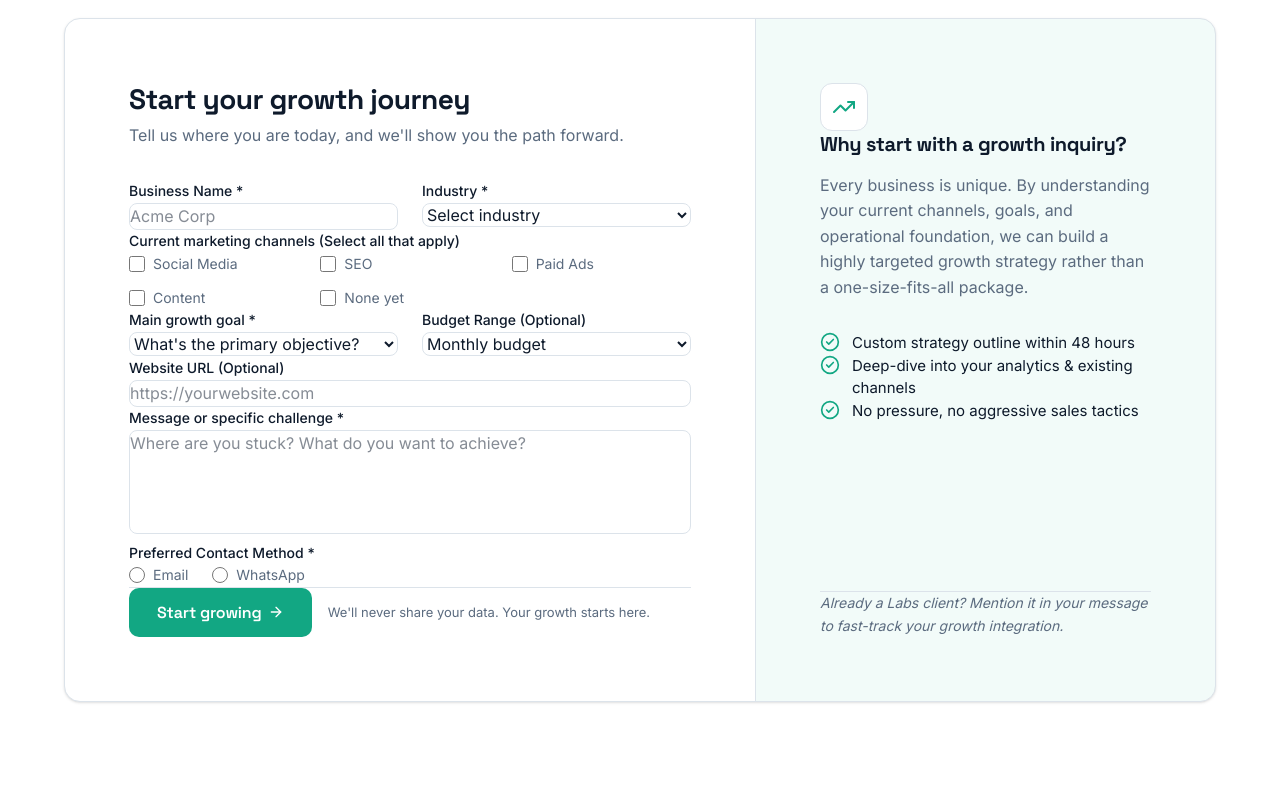
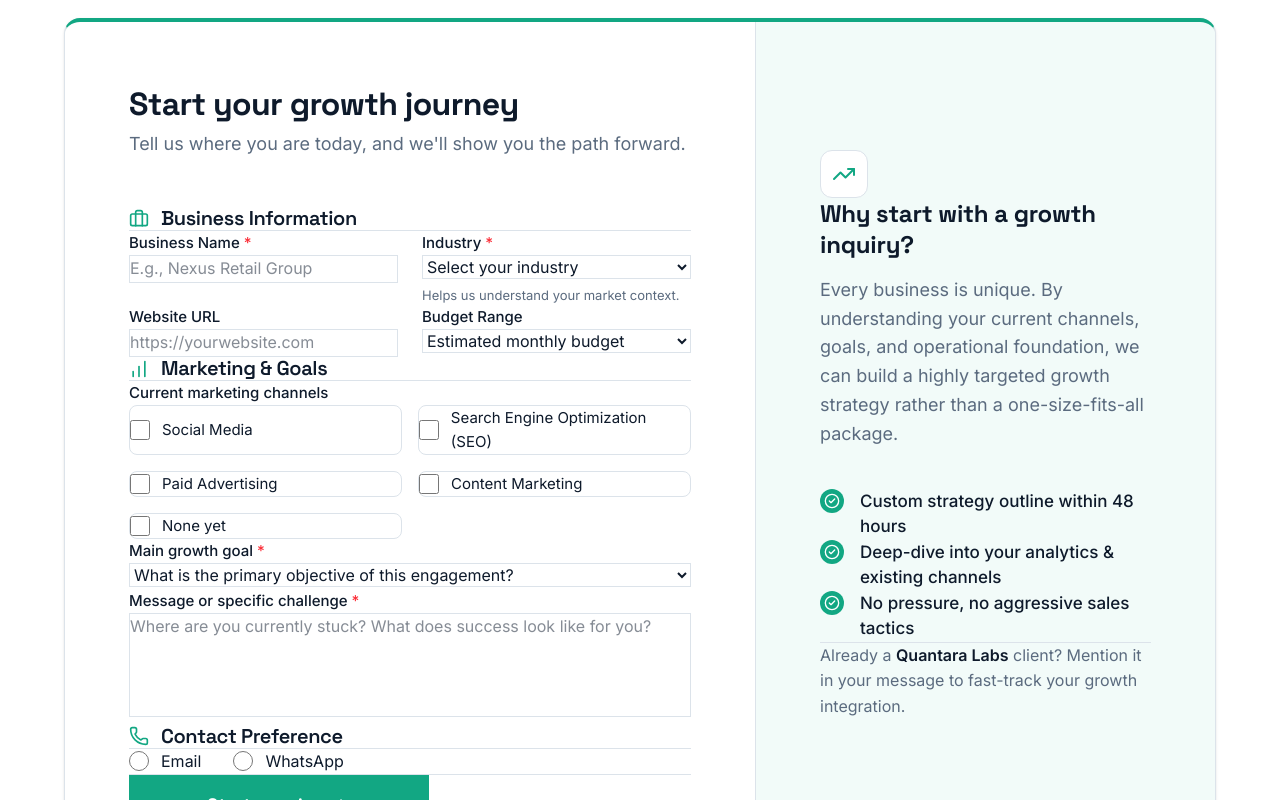
Before and after one commit to QuantaraLabs-SL/officialWeb, a Next.js app: page /social in a window 1280 px wide. Shown: the part 2580-3380 px from the top of the page. Built offline with nearby package versions, Linux system fonts and the light colour scheme.

Commit message:
Optimize Growth Form layout and connect hero CTA smooth scroll

```diff
--- a/src/app/social/GrowthForm.tsx
+++ b/src/app/social/GrowthForm.tsx
@@ -2,7 +2,7 @@
 
 import { useState } from "react";
 import { Button } from "@/components/ui/button";
-import { CheckCircle2, ArrowRight, TrendingUp } from "lucide-react";
+import { CheckCircle2, ArrowRight, TrendingUp, Briefcase, BarChart, Phone } from "lucide-react";
 
 export function GrowthForm() {
   const [status, setStatus] = useState<"idle" | "submitting" | "success">("idle");
@@ -20,7 +20,7 @@ export function GrowthForm() {
     return (
       <div
         className="rounded-2xl border border-[var(--color-line)] bg-white shadow-sm flex flex-col items-center justify-center text-center"
-        style={{ padding: "clamp(3rem, 5vw, 4rem)", minHeight: "400px" }}
+        style={{ padding: "clamp(3rem, 5vw, 4rem)", minHeight: "400px", borderLeft: "4px solid var(--color-teal)" }}
       >
         <div className="w-16 h-16 rounded-full flex items-center justify-center mb-6" style={{ backgroundColor: "rgba(18, 167, 131, 0.1)", color: "var(--color-teal)" }}>
           <CheckCircle2 className="w-8 h-8" />
@@ -38,43 +38,54 @@ export function GrowthForm() {
   return (
     <div
       className="rounded-2xl border border-[var(--color-line)] bg-white shadow-sm overflow-hidden"
+      style={{ borderTop: "4px solid var(--color-teal)" }}
     >
-      <div className="grid md:grid-cols-[1.5fr_1fr] h-full">
+      <div className="grid lg:grid-cols-[1.5fr_1fr] h-full">
         {/* Form Side */}
-        <div style={{ padding: "clamp(2rem, 5vw, 4rem)" }}>
-          <h3 style={{ fontFamily: "var(--font-display)", fontSize: "1.75rem", fontWeight: 700, color: "var(--color-ink)", marginBottom: "0.5rem" }}>
+        <div style={{ padding: "clamp(2.5rem, 5vw, 4rem)" }}>
+          <h3 style={{ fontFamily: "var(--font-display)", fontSize: "2rem", fontWeight: 700, color: "var(--color-ink)", marginBottom: "0.5rem", letterSpacing: "-0.02em" }}>
             Start your growth journey
           </h3>
-          <p style={{ fontFamily: "var(--font-sans)", fontSize: "1rem", color: "var(--color-slate)", marginBottom: "2rem" }}>
+          <p style={{ fontFamily: "var(--font-sans)", fontSize: "1.125rem", color: "var(--color-slate)", marginBottom: "3rem" }}>
             Tell us where you are today, and we'll show you the path forward.
           </p>
 
-          <form onSubmit={handleSubmit} className="space-y-6">
+          <form onSubmit={handleSubmit} className="space-y-12">
+
+            {/* Section 1: Business Information */}
+            <div className="space-y-6">
+              <div className="flex items-center gap-3 border-b border-[var(--color-line)] pb-3">
+                <Briefcase className="w-5 h-5" style={{ color: "var(--color-teal)" }} />
+                <h4 style={{ fontFamily: "var(--font-display)", fontSize: "1.25rem", fontWeight: 600, color: "var(--color-ink)" }}>
+                  Business Information
+                </h4>
+              </div>
+
               <div className="grid md:grid-cols-2 gap-6">
                 <div className="space-y-2">
-                <label className="block" style={{ fontFamily: "var(--font-sans)", fontSize: "0.875rem", fontWeight: 500, color: "var(--color-ink)" }}>
-                  Business Name *
+                  <label className="block" style={{ fontFamily: "var(--font-sans)", fontSize: "0.9375rem", fontWeight: 500, color: "var(--color-ink)" }}>
+                    Business Name <span className="text-red-500">*</span>
                   </label>
                   <input
                     required
                     type="text"
-                  className="w-full px-4 py-3 rounded-lg border border-[var(--color-line)] focus:outline-none focus:border-[var(--color-teal)] transition-colors"
-                  placeholder="Acme Corp"
+                    className="w-full px-4 py-3 rounded-none border border-[var(--color-line)] focus:outline-none focus:border-[var(--color-teal)] focus:ring-1 focus:ring-[var(--color-teal)] transition-colors"
+                    placeholder="E.g., Nexus Retail Group"
                     style={{ fontFamily: "var(--font-sans)", fontSize: "1rem", backgroundColor: "var(--color-paper)", color: "var(--color-ink)" }}
                   />
                 </div>
 
                 <div className="space-y-2">
-                <label className="block" style={{ fontFamily: "var(--font-sans)", fontSize: "0.875rem", fontWeight: 500, color: "var(--color-ink)" }}>
-                  Industry *
+                  <label className="block" style={{ fontFamily: "var(--font-sans)", fontSize: "0.9375rem", fontWeight: 500, color: "var(--color-ink)" }}>
+                    Industry <span className="text-red-500">*</span>
                   </label>
                   <select
                     required
                     defaultValue=""
-                  className="w-full px-4 py-3 rounded-lg border border-[var(--color-line)] focus:outline-none focus:border-[var(--color-teal)] transition-colors"
+                    className="w-full px-4 py-3 rounded-none border border-[var(--color-line)] focus:outline-none focus:border-[var(--color-teal)] focus:ring-1 focus:ring-[var(--color-teal)] transition-colors"
                     style={{ fontFamily: "var(--font-sans)", fontSize: "1rem", backgroundColor: "var(--color-paper)", color: "var(--color-ink)" }}
                   >
-                  <option value="" disabled>Select industry</option>
+                    <option value="" disabled>Select your industry</option>
                     <option value="Retail">Retail</option>
                     <option value="Logistics">Logistics</option>
                     <option value="Manufacturing">Manufacturing</option>
@@ -82,18 +93,61 @@ export function GrowthForm() {
                     <option value="E-commerce">E-commerce</option>
                     <option value="Other">Other</option>
                   </select>
+                  <p style={{ fontFamily: "var(--font-sans)", fontSize: "0.8125rem", color: "var(--color-slate)", marginTop: "0.25rem" }}>
+                    Helps us understand your market context.
+                  </p>
                 </div>
               </div>
 
+              <div className="grid md:grid-cols-2 gap-6">
+                <div className="space-y-2">
+                  <label className="block" style={{ fontFamily: "var(--font-sans)", fontSize: "0.9375rem", fontWeight: 500, color: "var(--color-ink)" }}>
+                    Website URL
+                  </label>
+                  <input
+                    type="url"
+                    className="w-full px-4 py-3 rounded-none border border-[var(--color-line)] focus:outline-none focus:border-[var(--color-teal)] focus:ring-1 focus:ring-[var(--color-teal)] transition-colors"
+                    placeholder="https://yourwebsite.com"
+                    style={{ fontFamily: "var(--font-sans)", fontSize: "1rem", backgroundColor: "var(--color-paper)", color: "var(--color-ink)" }}
+                  />
+                </div>
+                <div className="space-y-2">
+                  <label className="block" style={{ fontFamily: "var(--font-sans)", fontSize: "0.9375rem", fontWeight: 500, color: "var(--color-ink)" }}>
+                    Budget Range
+                  </label>
+                  <select
+                    defaultValue=""
+                    className="w-full px-4 py-3 rounded-none border border-[var(--color-line)] focus:outline-none focus:border-[var(--color-teal)] focus:ring-1 focus:ring-[var(--color-teal)] transition-colors"
+                    style={{ fontFamily: "var(--font-sans)", fontSize: "1rem", backgroundColor: "var(--color-paper)", color: "var(--color-ink)" }}
+                  >
+                    <option value="" disabled>Estimated monthly budget</option>
+                    <option value="Under $500">Under $500</option>
+                    <option value="$500 - $2,000">$500 – $2,000</option>
+                    <option value="$2,000 - $5,000">$2,000 – $5,000</option>
+                    <option value="$5,000+">$5,000+</option>
+                  </select>
+                </div>
+              </div>
+            </div>
+
+            {/* Section 2: Marketing & Goals */}
+            <div className="space-y-6">
+              <div className="flex items-center gap-3 border-b border-[var(--color-line)] pb-3">
+                <BarChart className="w-5 h-5" style={{ color: "var(--color-teal)" }} />
+                <h4 style={{ fontFamily: "var(--font-display)", fontSize: "1.25rem", fontWeight: 600, color: "var(--color-ink)" }}>
+                  Marketing & Goals
+                </h4>
+              </div>
+
               <div className="space-y-3">
-              <label className="block" style={{ fontFamily: "var(--font-sans)", fontSize: "0.875rem", fontWeight: 500, color: "var(--color-ink)" }}>
-                Current marketing channels (Select all that apply)
+                <label className="block" style={{ fontFamily: "var(--font-sans)", fontSize: "0.9375rem", fontWeight: 500, color: "var(--color-ink)" }}>
+                  Current marketing channels
                 </label>
-              <div className="grid grid-cols-2 md:grid-cols-3 gap-3">
-                {['Social Media', 'SEO', 'Paid Ads', 'Content', 'None yet'].map(channel => (
-                  <label key={channel} className="flex items-center gap-2 cursor-pointer group">
-                    <input type="checkbox" className="w-4 h-4 rounded border-[var(--color-line)] text-[var(--color-teal)] focus:ring-[var(--color-teal)]" />
-                    <span style={{ fontFamily: "var(--font-sans)", fontSize: "0.875rem", color: "var(--color-slate)" }} className="group-hover:text-[var(--color-ink)] transition-colors">
+                <div className="grid grid-cols-1 md:grid-cols-2 gap-4">
+                  {['Social Media', 'Search Engine Optimization (SEO)', 'Paid Advertising', 'Content Marketing', 'None yet'].map(channel => (
+                    <label key={channel} className="flex items-center gap-3 cursor-pointer group p-3 rounded-lg border border-[var(--color-line)] hover:border-[var(--color-teal)] transition-colors bg-[var(--color-paper)]">
+                      <input type="checkbox" className="w-5 h-5 rounded-sm border border-[var(--color-line)] text-[var(--color-teal)] focus:ring-[var(--color-teal)] cursor-pointer" />
+                      <span style={{ fontFamily: "var(--font-sans)", fontSize: "0.9375rem", color: "var(--color-ink)" }}>
                         {channel}
                       </span>
                     </label>
@@ -101,103 +155,88 @@ export function GrowthForm() {
                 </div>
               </div>
 
-            <div className="grid md:grid-cols-2 gap-6">
               <div className="space-y-2">
-                <label className="block" style={{ fontFamily: "var(--font-sans)", fontSize: "0.875rem", fontWeight: 500, color: "var(--color-ink)" }}>
-                  Main growth goal *
+                <label className="block" style={{ fontFamily: "var(--font-sans)", fontSize: "0.9375rem", fontWeight: 500, color: "var(--color-ink)" }}>
+                  Main growth goal <span className="text-red-500">*</span>
                 </label>
                 <select
                   required
                   defaultValue=""
-                  className="w-full px-4 py-3 rounded-lg border border-[var(--color-line)] focus:outline-none focus:border-[var(--color-teal)] transition-colors"
+                  className="w-full px-4 py-3 rounded-none border border-[var(--color-line)] focus:outline-none focus:border-[var(--color-teal)] focus:ring-1 focus:ring-[var(--color-teal)] transition-colors"
                   style={{ fontFamily: "var(--font-sans)", fontSize: "1rem", backgroundColor: "var(--color-paper)", color: "var(--color-ink)" }}
                 >
-                  <option value="" disabled>What's the primary objective?</option>
-                  <option value="Brand Awareness">Brand Awareness</option>
-                  <option value="Lead Generation">Lead Generation</option>
-                  <option value="Sales">Sales</option>
-                  <option value="Customer Retention">Customer Retention</option>
+                  <option value="" disabled>What is the primary objective of this engagement?</option>
+                  <option value="Brand Awareness">Increase Brand Awareness</option>
+                  <option value="Lead Generation">Drive Qualified Leads</option>
+                  <option value="Sales">Boost Direct Sales</option>
+                  <option value="Customer Retention">Improve Customer Retention</option>
                 </select>
-              </div>
-              <div className="space-y-2">
-                <label className="block" style={{ fontFamily: "var(--font-sans)", fontSize: "0.875rem", fontWeight: 500, color: "var(--color-ink)" }}>
-                  Budget Range (Optional)
-                </label>
-                <select
-                  defaultValue=""
-                  className="w-full px-4 py-3 rounded-lg border border-[var(--color-line)] focus:outline-none focus:border-[var(--color-teal)] transition-colors"
-                  style={{ fontFamily: "var(--font-sans)", fontSize: "1rem", backgroundColor: "var(--color-paper)", color: "var(--color-ink)" }}
-                >
-                  <option value="" disabled>Monthly budget</option>
-                  <option value="Under $500">Under $500</option>
-                  <option value="$500 - $2,000">$500 – $2,000</option>
-                  <option value="$2,000 - $5,000">$2,000 – $5,000</option>
-                  <option value="$5,000+">$5,000+</option>
-                </select>
-              </div>
               </div>
 
               <div className="space-y-2">
-              <label className="block" style={{ fontFamily: "var(--font-sans)", fontSize: "0.875rem", fontWeight: 500, color: "var(--color-ink)" }}>
-                Website URL (Optional)
-              </label>
-              <input
-                type="url"
-                className="w-full px-4 py-3 rounded-lg border border-[var(--color-line)] focus:outline-none focus:border-[var(--color-teal)] transition-colors"
-                placeholder="https://yourwebsite.com"
-                style={{ fontFamily: "var(--font-sans)", fontSize: "1rem", backgroundColor: "var(--color-paper)", color: "var(--color-ink)" }}
-              />
-            </div>
-
-            <div className="space-y-2">
-              <label className="block" style={{ fontFamily: "var(--font-sans)", fontSize: "0.875rem", fontWeight: 500, color: "var(--color-ink)" }}>
-                Message or specific challenge *
+                <label className="block" style={{ fontFamily: "var(--font-sans)", fontSize: "0.9375rem", fontWeight: 500, color: "var(--color-ink)" }}>
+                  Message or specific challenge <span className="text-red-500">*</span>
                 </label>
                 <textarea
                   required
                   rows={4}
-                className="w-full px-4 py-3 rounded-lg border border-[var(--color-line)] focus:outline-none focus:border-[var(--color-teal)] transition-colors resize-none"
-                placeholder="Where are you stuck? What do you want to achieve?"
+                  className="w-full px-4 py-3 rounded-none border border-[var(--color-line)] focus:outline-none focus:border-[var(--color-teal)] focus:ring-1 focus:ring-[var(--color-teal)] transition-colors resize-none"
+                  placeholder="Where are you currently stuck? What does success look like for you?"
                   style={{ fontFamily: "var(--font-sans)", fontSize: "1rem", backgroundColor: "var(--color-paper)", color: "var(--color-ink)" }}
                 />
               </div>
+            </div>
 
-            <div className="space-y-3 pb-2">
-              <label className="block" style={{ fontFamily: "var(--font-sans)", fontSize: "0.875rem", fontWeight: 500, color: "var(--color-ink)" }}>
-                Preferred Contact Method *
-              </label>
-              <div className="flex gap-6">
-                <label className="flex items-center gap-2 cursor-pointer group">
-                  <input required type="radio" name="contact" value="Email" className="w-4 h-4 border-[var(--color-line)] text-[var(--color-teal)] focus:ring-[var(--color-teal)] bg-[var(--color-paper)]" />
-                  <span style={{ fontFamily: "var(--font-sans)", fontSize: "0.875rem", color: "var(--color-slate)" }} className="group-hover:text-[var(--color-ink)] transition-colors">
+            {/* Section 3: Contact Details */}
+            <div className="space-y-6">
+              <div className="flex items-center gap-3 border-b border-[var(--color-line)] pb-3">
+                <Phone className="w-5 h-5" style={{ color: "var(--color-teal)" }} />
+                <h4 style={{ fontFamily: "var(--font-display)", fontSize: "1.25rem", fontWeight: 600, color: "var(--color-ink)" }}>
+                  Contact Preference
+                </h4>
+              </div>
+
+              <div className="flex gap-8">
+                <label className="flex items-center gap-3 cursor-pointer group">
+                  <input required type="radio" name="contact" value="Email" className="w-5 h-5 border-[var(--color-line)] text-[var(--color-teal)] focus:ring-[var(--color-teal)] bg-[var(--color-paper)] cursor-pointer" />
+                  <span style={{ fontFamily: "var(--font-sans)", fontSize: "1rem", color: "var(--color-ink)" }}>
                     Email
                   </span>
                 </label>
-                <label className="flex items-center gap-2 cursor-pointer group">
-                  <input required type="radio" name="contact" value="WhatsApp" className="w-4 h-4 border-[var(--color-line)] text-[var(--color-teal)] focus:ring-[var(--color-teal)] bg-[var(--color-paper)]" />
-                  <span style={{ fontFamily: "var(--font-sans)", fontSize: "0.875rem", color: "var(--color-slate)" }} className="group-hover:text-[var(--color-ink)] transition-colors">
+                <label className="flex items-center gap-3 cursor-pointer group">
+                  <input required type="radio" name="contact" value="WhatsApp" className="w-5 h-5 border-[var(--color-line)] text-[var(--color-teal)] focus:ring-[var(--color-teal)] bg-[var(--color-paper)] cursor-pointer" />
+                  <span style={{ fontFamily: "var(--font-sans)", fontSize: "1rem", color: "var(--color-ink)" }}>
                     WhatsApp
                   </span>
                 </label>
               </div>
             </div>
 
-            <div className="flex flex-col sm:flex-row sm:items-center gap-4 pt-4 border-t border-[var(--color-line)]">
+            <div className="pt-8 border-t border-[var(--color-line)]">
               <Button
                 type="submit"
                 size="lg"
                 disabled={status === "submitting"}
+                className="group"
                 style={{
                   backgroundColor: "var(--color-teal)",
                   color: "white",
                   opacity: status === "submitting" ? 0.7 : 1,
-                  minWidth: "160px"
+                  padding: "1rem 2rem",
+                  width: "100%",
+                  maxWidth: "300px",
+                  fontSize: "1.125rem",
+                  borderRadius: "0", // the prompt requested "rounded-none"
+                  display: "inline-flex",
+                  alignItems: "center",
+                  justifyContent: "center",
+                  transition: "background-color 0.2s ease"
                 }}
               >
                 {status === "submitting" ? "Submitting..." : "Start growing"}
-                {status !== "submitting" && <ArrowRight className="ml-2 w-4 h-4" />}
+                {status !== "submitting" && <ArrowRight className="ml-2 w-5 h-5 transition-transform group-hover:translate-x-1" />}
               </Button>
-              <p style={{ fontFamily: "var(--font-sans)", fontSize: "0.8125rem", color: "var(--color-slate)" }}>
+              <p style={{ fontFamily: "var(--font-sans)", fontSize: "0.875rem", color: "var(--color-slate)", marginTop: "1rem" }}>
                 We'll never share your data. Your growth starts here.
               </p>
             </div>
@@ -206,44 +245,46 @@ export function GrowthForm() {
 
         {/* Value Prop / Info Side */}
         <div
-          className="hidden md:flex flex-col justify-between"
+          className="hidden lg:flex flex-col"
           style={{
-            padding: "clamp(2rem, 5vw, 4rem)",
+            padding: "clamp(2.5rem, 5vw, 4rem)",
             backgroundColor: "rgba(18, 167, 131, 0.05)",
             borderLeft: "1px solid var(--color-line)"
           }}
         >
-          <div>
+          <div className="sticky top-32">
             <div className="w-12 h-12 rounded-xl flex items-center justify-center mb-6" style={{ backgroundColor: "var(--color-paper)", border: "1px solid var(--color-line)", color: "var(--color-teal)" }}>
               <TrendingUp className="w-6 h-6" />
             </div>
-            <h4 style={{ fontFamily: "var(--font-display)", fontSize: "1.25rem", fontWeight: 700, color: "var(--color-ink)", marginBottom: "1rem", lineHeight: 1.3 }}>
+            <h4 style={{ fontFamily: "var(--font-display)", fontSize: "1.5rem", fontWeight: 700, color: "var(--color-ink)", marginBottom: "1rem", lineHeight: 1.3, letterSpacing: "-0.01em" }}>
               Why start with a growth inquiry?
             </h4>
-            <p style={{ fontFamily: "var(--font-sans)", fontSize: "1rem", color: "var(--color-slate)", lineHeight: 1.6, marginBottom: "2rem" }}>
+            <p style={{ fontFamily: "var(--font-sans)", fontSize: "1.125rem", color: "var(--color-slate)", lineHeight: 1.6, marginBottom: "2.5rem" }}>
               Every business is unique. By understanding your current channels, goals, and operational foundation, we can build a highly targeted growth strategy rather than a one-size-fits-all package.
             </p>
 
-            <ul className="space-y-4">
+            <ul className="space-y-6">
               {[
                 "Custom strategy outline within 48 hours",
                 "Deep-dive into your analytics & existing channels",
                 "No pressure, no aggressive sales tactics",
               ].map((item, i) => (
-                <li key={i} className="flex gap-3 items-start">
-                  <CheckCircle2 className="w-5 h-5 shrink-0 mt-0.5" style={{ color: "var(--color-teal)" }} />
-                  <span style={{ fontFamily: "var(--font-sans)", fontSize: "0.9375rem", color: "var(--color-ink)", lineHeight: 1.5 }}>
+                <li key={i} className="flex gap-4 items-start">
+                  <div className="w-6 h-6 rounded-full flex items-center justify-center shrink-0 mt-0.5" style={{ backgroundColor: "var(--color-teal)" }}>
+                    <CheckCircle2 className="w-4 h-4 text-white" />
+                  </div>
+                  <span style={{ fontFamily: "var(--font-sans)", fontSize: "1.0625rem", color: "var(--color-ink)", lineHeight: 1.5, fontWeight: 500 }}>
                     {item}
                   </span>
                 </li>
               ))}
             </ul>
-          </div>
 
             <div className="mt-12 pt-8 border-t border-[var(--color-line)]">
-            <p style={{ fontFamily: "var(--font-sans)", fontSize: "0.875rem", color: "var(--color-slate)", fontStyle: "italic" }}>
-              Already a Labs client? Mention it in your message to fast-track your growth integration.
+              <p style={{ fontFamily: "var(--font-sans)", fontSize: "1rem", color: "var(--color-slate)", lineHeight: 1.6 }}>
+                Already a <span style={{ color: "var(--color-ink)", fontWeight: 600 }}>Quantara Labs</span> client? Mention it in your message to fast-track your growth integration.
               </p>
+            </div>
           </div>
         </div>
       </div>
```
Also changed, not shown: src/app/social/page.tsx (+4 -3 lines). Lines whose indentation alone changed are shown as unchanged.
